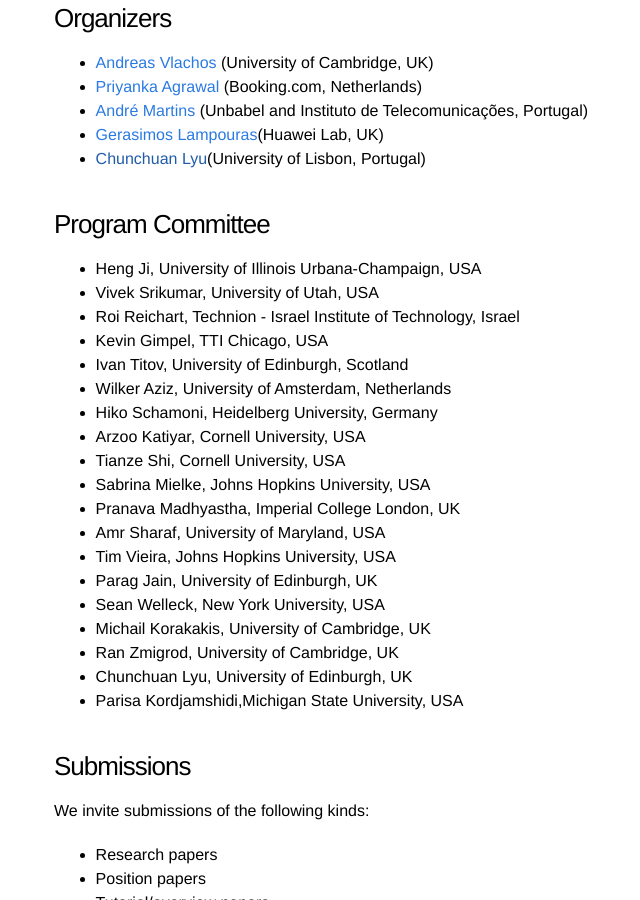
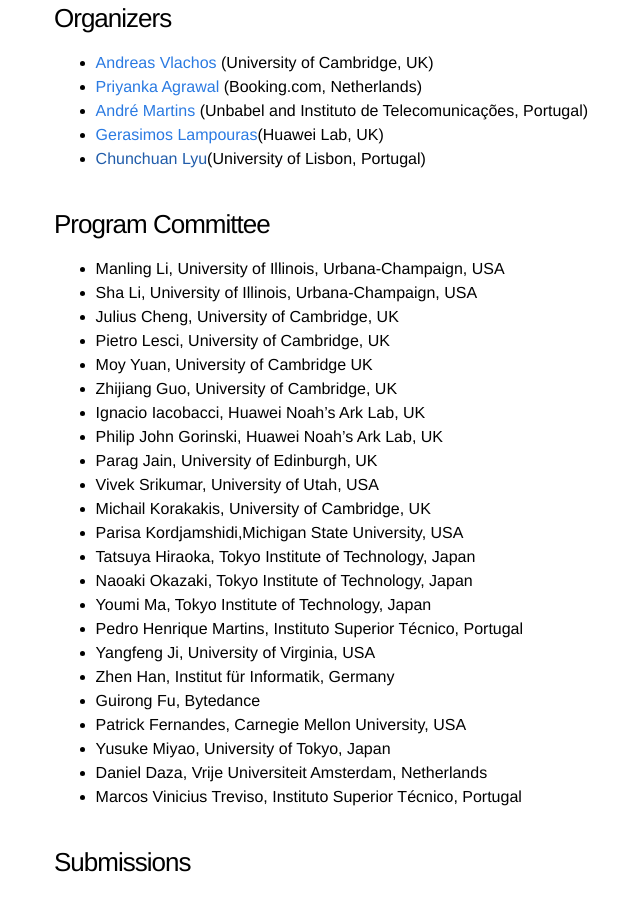
Before and after one commit to structuredprediction/structuredprediction.github.io, a Jekyll site: the page built from SPNLP22/1_cfp.md, in a window 1280 px wide and 900 px high, scrolled down 1484 px. Shown: the whole window, without its empty margins (186-826 px from the left). Built offline with Jekyll 4.4.1, drawn with Linux system fonts in a browser that asks for light colours.

Commit message:
Updated pc

```diff
--- a/SPNLP22/1_cfp.md
+++ b/SPNLP22/1_cfp.md
@@ -52,25 +52,29 @@
 
 ### Program Committee
 
-* Heng Ji, University of Illinois Urbana-Champaign, USA
+* Manling Li, University of Illinois, Urbana-Champaign, USA
+* Sha Li, University of Illinois, Urbana-Champaign, USA
+* Julius Cheng, University of Cambridge, UK
+* Pietro Lesci, University of Cambridge, UK
+* Moy Yuan, University of Cambridge UK
+* Zhijiang Guo, University of Cambridge, UK
+* Ignacio Iacobacci, Huawei Noah's Ark Lab, UK
+* Philip John Gorinski, Huawei Noah's Ark Lab, UK
+* Parag Jain, University of Edinburgh, UK
 * Vivek Srikumar, University of Utah, USA
-* Roi Reichart, Technion - Israel Institute of Technology, Israel
-* Kevin Gimpel, TTI Chicago, USA
-* Ivan Titov, University of Edinburgh, Scotland
-* Wilker Aziz, University of Amsterdam, Netherlands
-* Hiko Schamoni, Heidelberg University, Germany
-* Arzoo Katiyar, Cornell University, USA
-* Tianze Shi, Cornell University, USA
-* Sabrina Mielke, Johns Hopkins University, USA
-* Pranava Madhyastha, Imperial College London, UK
-* Amr Sharaf, University of Maryland, USA
-* Tim Vieira, Johns Hopkins University, USA
-* Parag Jain, University of Edinburgh, UK
-* Sean Welleck, New York University, USA
 * Michail Korakakis, University of Cambridge, UK
-* Ran Zmigrod, University of Cambridge, UK
-* Chunchuan Lyu, University of Edinburgh, UK
 * Parisa Kordjamshidi,Michigan State University, USA
+* Tatsuya Hiraoka, Tokyo Institute of Technology, Japan
+* Naoaki Okazaki, Tokyo Institute of Technology, Japan
+* Youmi Ma, Tokyo Institute of Technology, Japan
+* Pedro Henrique Martins, Instituto Superior Técnico, Portugal
+* Yangfeng Ji, University of Virginia, USA
+* Zhen Han, Institut für Informatik, Germany
+* Guirong Fu, Bytedance
+* Patrick Fernandes, Carnegie Mellon University, USA
+* Yusuke Miyao, University of Tokyo, Japan
+* Daniel Daza, Vrije Universiteit Amsterdam, Netherlands
+* Marcos Vinicius Treviso, Instituto Superior Técnico, Portugal
 
 ### Submissions
 
```
